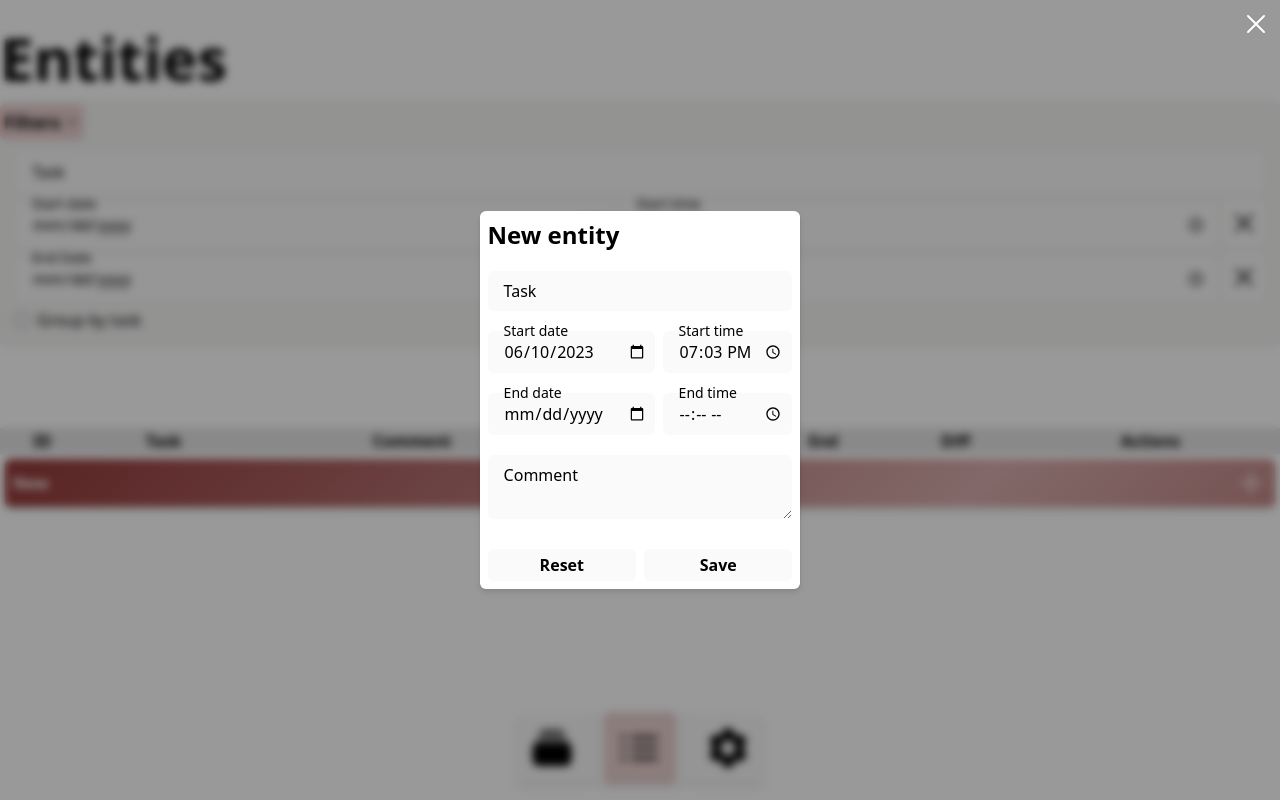
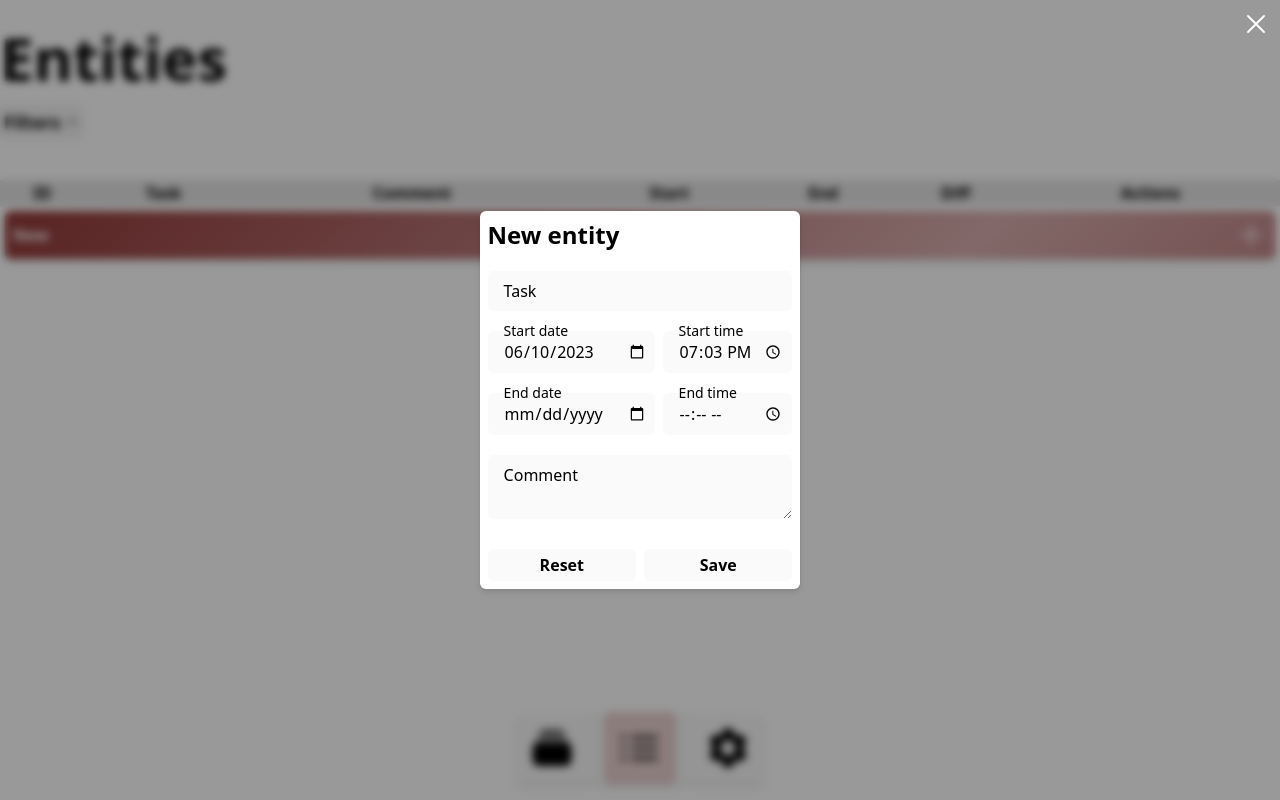
Before and after one commit to AntanasGa/TimeHolder, a Vue app: page /entities/new in a window 1280 px wide. Built offline with nearby package versions, Linux system fonts and the light colour scheme.

Commit message:
updating when filter appears

```diff
--- a/src/routes/entities/Index.vue
+++ b/src/routes/entities/Index.vue
@@ -104,9 +104,10 @@ const router = useRouter();
 const cache = useDBCacheStore();
 
 const {start, end, groupByTask} = route.query;
-const startDate = ref<number | undefined>(start ? +start : undefined);
-const endDate = ref<number | undefined>(end ? +end : undefined);
+const startDate = ref<number | undefined>(start && !isNaN(+start) ? +start : undefined);
+const endDate = ref<number | undefined>(end && !isNaN(+end) ? +end : undefined);
 const groupBy = ref<boolean>(groupByTask !== undefined && groupByTask !== null);
+
 const getQuery = ({ taskId }: { taskId: number } = { taskId: selectedTask.value }) => {
   return { taskId: taskId > -1 ? taskId : undefined, start: startDate.value, end: endDate.value, groupByTask: (groupBy.value && 1 ) || undefined };
 }
@@ -119,7 +120,7 @@ const selectedTask = computed({
     router.replace({ name: "Entities", query: getQuery({ taskId: v }) })
   }
 });
-const showFilters = ref(typeof selectedTask.value !== 'undefined');
+const showFilters = ref(selectedTask.value > -1 || !!startDate.value || !!endDate.value);
 
 const [endDateDate, endDateTime] = useDateInputs(endDate, false, () => router.replace({ query: getQuery() }));
 const [startDateDate, startDateTime] = useDateInputs(startDate, false, () => router.replace({ query: getQuery() }));
```
